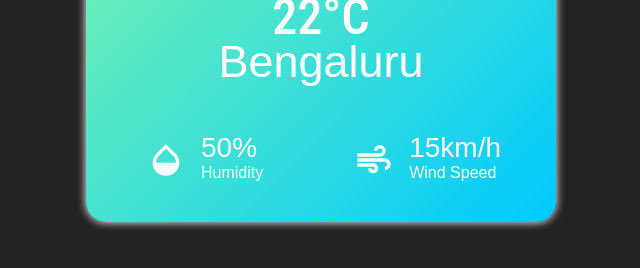
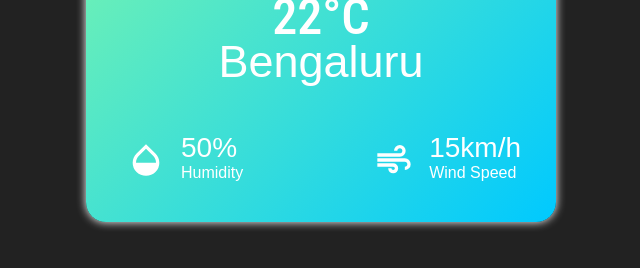
Before and after one commit to hsabhinandan20-lab/Abhinandan-weather-app, a plain HTML site: page index.html in a window 1280 px wide. Shown: the part 390-658 px from the top of the page, without its empty margins (319-959 px from the left). Drawn offline with nearby package versions, Linux system fonts and the light colour scheme.

Commit message:
Refactor CSS formatting and structure

```diff
--- a/weather.css
+++ b/weather.css
@@ -94,7 +94,7 @@ body{
     display: flex;
     align-items: center;
     justify-content: space-between;
-    padding: 0 20px;
+    padding: 0 0px;
     margin-top: 50px;
 }
 .col{
```
